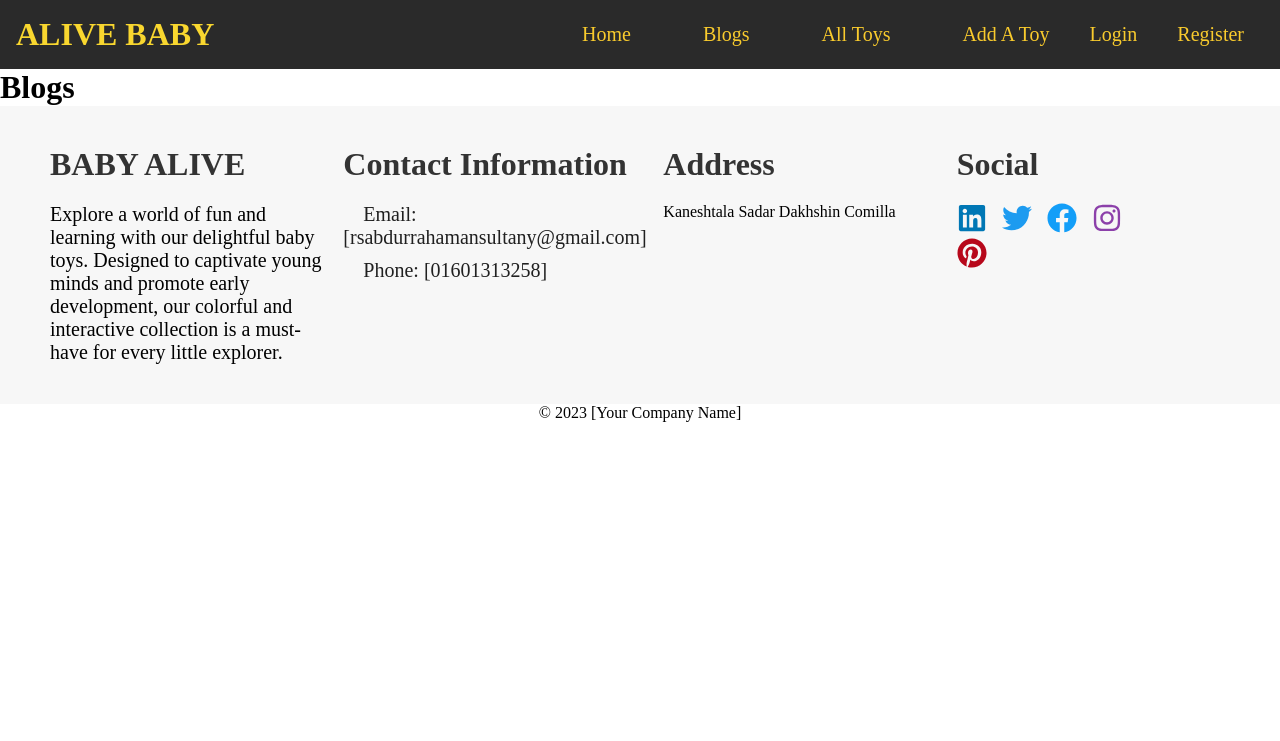
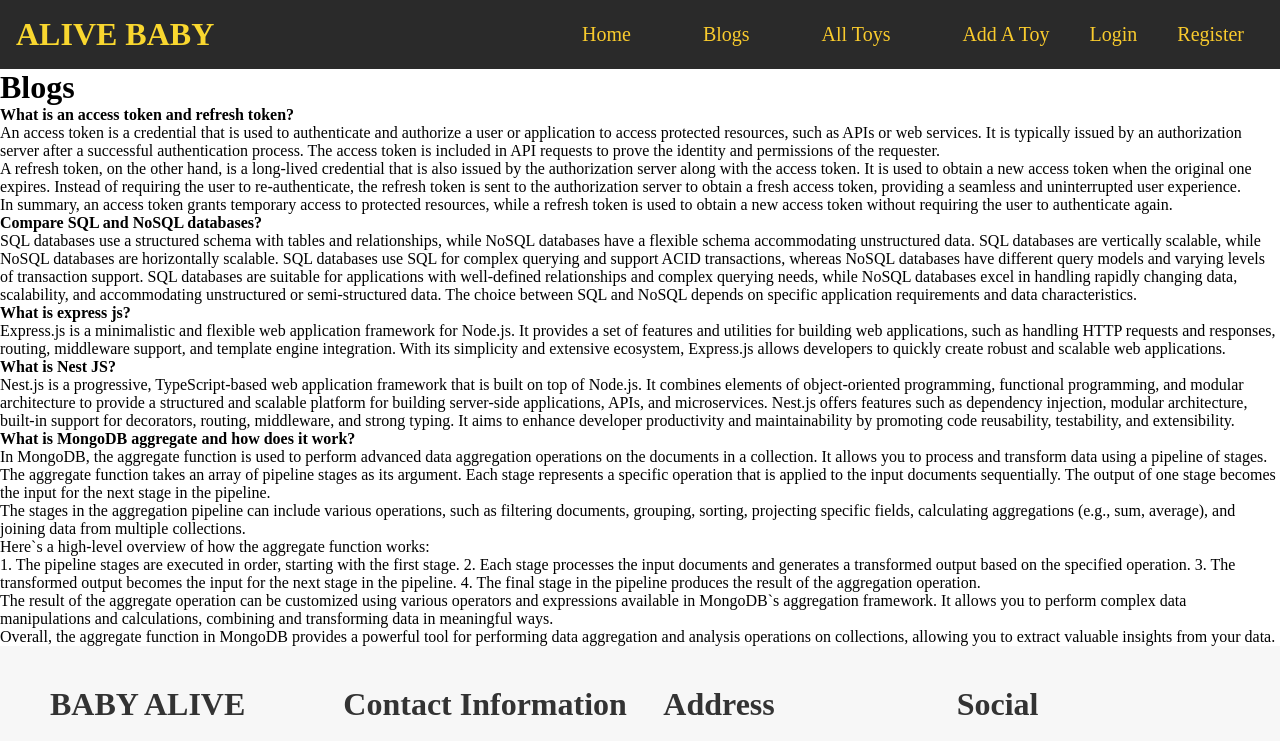
Before and after one commit to dev-rahaman/toy-merketplace-client, a React (Vite) app: page /blogs in a window 1280 px wide. Shown: the top 741 px of the page. Built offline with nearby package versions, Linux system fonts and the light colour scheme; no server answers.

Commit message:
blog pages is added now and home page layout also change and more something change

```diff
--- a/src/Components/Tabs/Tabs.jsx
+++ b/src/Components/Tabs/Tabs.jsx
@@ -48,6 +48,14 @@ const Tabs = () => {
 
   return (
     <div>
+      <div
+        style={{
+          display: "flex",
+          alignItems: "center",
+          justifyContent: "center",
+          marginTop: "50px",
+        }}
+      >
         <button
           style={{ fontSize: "20px", padding: "10px" }}
           onClick={() => handleTab("Programmable")}
@@ -71,6 +79,7 @@ const Tabs = () => {
         >
           Robo Drones
         </button>
+      </div>
       <div>
         {activeTab === "Programmable" && Programmable}
         {activeTab === "Transformable" && Transformable}
--- a/src/Pages/AddToy/AddToy.jsx
+++ b/src/Pages/AddToy/AddToy.jsx
@@ -9,7 +9,7 @@ import useTitle from "../../Components/Title/Title";
 const options = [
   { value: "Programmable", label: "Programmable" },
   { value: "Transformable", label: "Transformable" },
-  { value: "Robo Drones", label: "Robo Drones" },
+  { value: "Educational", label: "Educational" },
 ];
 
 const AddToy = () => {
--- a/src/Pages/AddToy/addtoy.css
+++ b/src/Pages/AddToy/addtoy.css
@@ -54,7 +54,7 @@
 
 textarea {
   width: 100%;
-  height: 170px;
+  height: 300px;
   font-size: 20px;
   padding: 10px;
 }
--- a/src/Pages/Blogs/Blogs.jsx
+++ b/src/Pages/Blogs/Blogs.jsx
@@ -7,6 +7,101 @@ const Blogs = () => {
   return (
     <div>
       <h1>Blogs</h1>
+      <h4>What is an access token and refresh token?</h4>
+      <p>
+        An access token is a credential that is used to authenticate and
+        authorize a user or application to access protected resources, such as
+        APIs or web services. It is typically issued by an authorization server
+        after a successful authentication process. The access token is included
+        in API requests to prove the identity and permissions of the requester.
+      </p>
+      <p>
+        A refresh token, on the other hand, is a long-lived credential that is
+        also issued by the authorization server along with the access token. It
+        is used to obtain a new access token when the original one expires.
+        Instead of requiring the user to re-authenticate, the refresh token is
+        sent to the authorization server to obtain a fresh access token,
+        providing a seamless and uninterrupted user experience.
+      </p>
+      <p>
+        In summary, an access token grants temporary access to protected
+        resources, while a refresh token is used to obtain a new access token
+        without requiring the user to authenticate again.
+      </p>
+      <h4>Compare SQL and NoSQL databases?</h4>
+      <p>
+        SQL databases use a structured schema with tables and relationships,
+        while NoSQL databases have a flexible schema accommodating unstructured
+        data. SQL databases are vertically scalable, while NoSQL databases are
+        horizontally scalable. SQL databases use SQL for complex querying and
+        support ACID transactions, whereas NoSQL databases have different query
+        models and varying levels of transaction support. SQL databases are
+        suitable for applications with well-defined relationships and complex
+        querying needs, while NoSQL databases excel in handling rapidly changing
+        data, scalability, and accommodating unstructured or semi-structured
+        data. The choice between SQL and NoSQL depends on specific application
+        requirements and data characteristics.
+      </p>
+      <h4>What is express js?</h4>
+      <p>
+        Express.js is a minimalistic and flexible web application framework for
+        Node.js. It provides a set of features and utilities for building web
+        applications, such as handling HTTP requests and responses, routing,
+        middleware support, and template engine integration. With its simplicity
+        and extensive ecosystem, Express.js allows developers to quickly create
+        robust and scalable web applications.
+      </p>
+      <h4>What is Nest JS?</h4>
+      <p>
+        Nest.js is a progressive, TypeScript-based web application framework
+        that is built on top of Node.js. It combines elements of object-oriented
+        programming, functional programming, and modular architecture to provide
+        a structured and scalable platform for building server-side
+        applications, APIs, and microservices. Nest.js offers features such as
+        dependency injection, modular architecture, built-in support for
+        decorators, routing, middleware, and strong typing. It aims to enhance
+        developer productivity and maintainability by promoting code
+        reusability, testability, and extensibility.
+      </p>
+      <h4>What is MongoDB aggregate and how does it work?</h4>
+      <p>
+        In MongoDB, the aggregate function is used to perform advanced data
+        aggregation operations on the documents in a collection. It allows you
+        to process and transform data using a pipeline of stages.
+      </p>
+      <p>
+        The aggregate function takes an array of pipeline stages as its
+        argument. Each stage represents a specific operation that is applied to
+        the input documents sequentially. The output of one stage becomes the
+        input for the next stage in the pipeline.
+      </p>
+      <p>
+        The stages in the aggregation pipeline can include various operations,
+        such as filtering documents, grouping, sorting, projecting specific
+        fields, calculating aggregations (e.g., sum, average), and joining data
+        from multiple collections.
+      </p>
+      <p>Here`s a high-level overview of how the aggregate function works:</p>
+      <p>
+        1. The pipeline stages are executed in order, starting with the first
+        stage. 2. Each stage processes the input documents and generates a
+        transformed output based on the specified operation. 3. The transformed
+        output becomes the input for the next stage in the pipeline. 4. The
+        final stage in the pipeline produces the result of the aggregation
+        operation.
+      </p>
+
+      <p>
+        The result of the aggregate operation can be customized using various
+        operators and expressions available in MongoDB`s aggregation framework.
+        It allows you to perform complex data manipulations and calculations,
+        combining and transforming data in meaningful ways.
+      </p>
+      <p>
+        Overall, the aggregate function in MongoDB provides a powerful tool for
+        performing data aggregation and analysis operations on collections,
+        allowing you to extract valuable insights from your data.
+      </p>
     </div>
   );
 };
--- a/src/Pages/Home/Home.jsx
+++ b/src/Pages/Home/Home.jsx
@@ -10,8 +10,8 @@ const Home = () => {
   return (
     <div>
       <Slider></Slider>
+      <PhotoGallery></PhotoGallery>
       <Tabs></Tabs>
-      <PhotoGallery></PhotoGallery>
     </div>
   );
 };
--- a/src/Pages/UpdateToy/UpdateToy.jsx
+++ b/src/Pages/UpdateToy/UpdateToy.jsx
@@ -70,7 +70,7 @@ const UpdateToy = () => {
         if (data.modifiedCount > 0) {
           form.reset();
           if (data.modifiedCount > 0) {
-            Swal.fire("Updated!", "Your file has been Updated.", "success");
+            Swal.fire("Updated!", "Your Toy has been Updated.", "success");
           }
         }
       });
@@ -85,10 +85,19 @@ const UpdateToy = () => {
             <label>Toy Name:</label>
             <input
               type="text"
-              placeholder="Enter Toy Name"
+              placeholder="Photo URL"
               name="name"
               required
               defaultValue={name}
+            />
+            <br />
+            <label>Photo URL:</label>
+            <input
+              type="text"
+              placeholder="Enter Toy Photo URL"
+              name="toyPhoto"
+              required
+              defaultValue={photo}
             />
             <br />
             <label>Sub Category:</label>
@@ -98,7 +107,6 @@ const UpdateToy = () => {
                 onChange={setSelectedOption}
                 options={options}
                 name="subcategory"
-                required
                 defaultInputValue={subcategory}
               />
             </div>
--- a/src/Routers/Router.jsx
+++ b/src/Routers/Router.jsx
@@ -13,7 +13,6 @@ import UpdateToy from "../Pages/UpdateToy/UpdateToy";
 import Error from "../Pages/Error.jsx/Error";
 import PrivateRoute from "./PrivateRoute";
 import SingleToy from "../Pages/SignleToy/SingleToy";
-import Tabs from "../Components/Tabs/Tabs";
 
 const Router = createBrowserRouter([
   {
@@ -76,10 +75,6 @@ const Router = createBrowserRouter([
         path: "/login",
         element: <Login></Login>,
       },
-      {
-        path: "/tabs",
-        element: <Tabs></Tabs>,
-      },
     ],
   },
   {
--- a/src/index.css
+++ b/src/index.css
@@ -110,20 +110,17 @@ main {
 
 /* GELLaRY CONTAINER  */
 .image-gallery {
-  /* display: grid;
-  grid-template-columns: repeat(auto-fill, minmax(300px, 1fr));
-  grid-gap: 10px; */
-
+  margin-top: 50px;
   display: grid;
   grid-template-columns: repeat(auto-fill, minmax(300px, 1fr));
-  grid-auto-rows: minmax(0, 1fr); /* Ensure no space at the bottom */
-  grid-gap: 10px;
+  grid-auto-rows: minmax(0, 1fr);
 }
 
 .image-gallery img {
   width: 100%;
   height: 100%;
   object-fit: cover;
+  border: 5px solid rgb(189, 189, 189);
 }
 /* GELLaRY CONTAINER  */
 
@@ -160,7 +157,7 @@ main {
   border: 1px solid #ccc;
   border-radius: 5px;
   padding: 20px;
-  margin: 10px;
+  margin: 0 10px;
   box-shadow: 0 2px 5px rgba(0, 0, 0, 0.1);
 }
 
```
Lines whose indentation alone changed are shown as unchanged.
